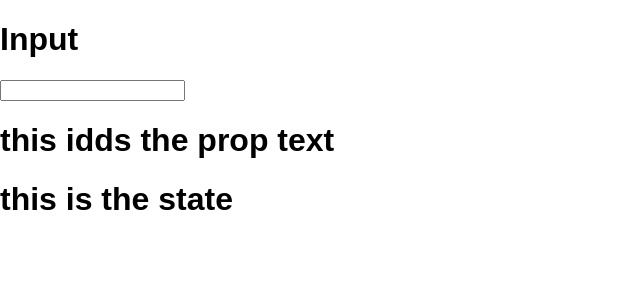
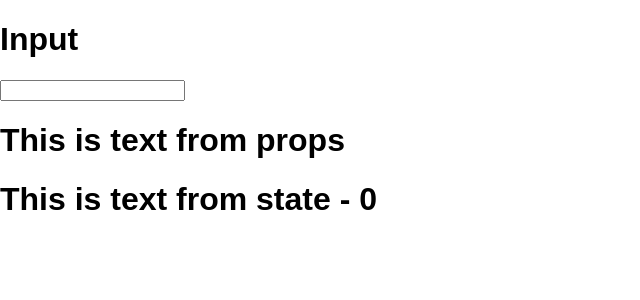
Before and after one commit to PatiKoszi/ReactTutorial, a React (Create React App) app: page / in a window 1280 px wide. Shown: the top 300 px of the page, without its empty margins (0-640 px from the left). Built offline with nearby package versions, Linux system fonts and the light colour scheme.

Commit message:
egg input target.value1

```diff
--- a/src/App.js
+++ b/src/App.js
@@ -8,7 +8,7 @@ class App extends Component {
   render() {
     return (
       <div>
-        <Egg text="this idds the prop text"/>
+        <Egg cat ={5} text="This is text from props"/>
       </div>
 
     )
--- a/src/egghead/egg.js
+++ b/src/egghead/egg.js
@@ -4,7 +4,8 @@ class Egg extends React.Component {
   constructor() {
     super();
     this.state = {
-      txt: ' this is the state'
+      txt: 'This is text from state',
+      cat: 0,
     }
   }
 
@@ -21,7 +22,7 @@ class Egg extends React.Component {
                onChange={this.update.bind(this)}/>
 
         <h1>{txt}</h1>
-        <h1>{this.state.txt} </h1>
+        <h1>{this.state.txt} - {this.state.cat}</h1>
       </div>
     )
   }
```
